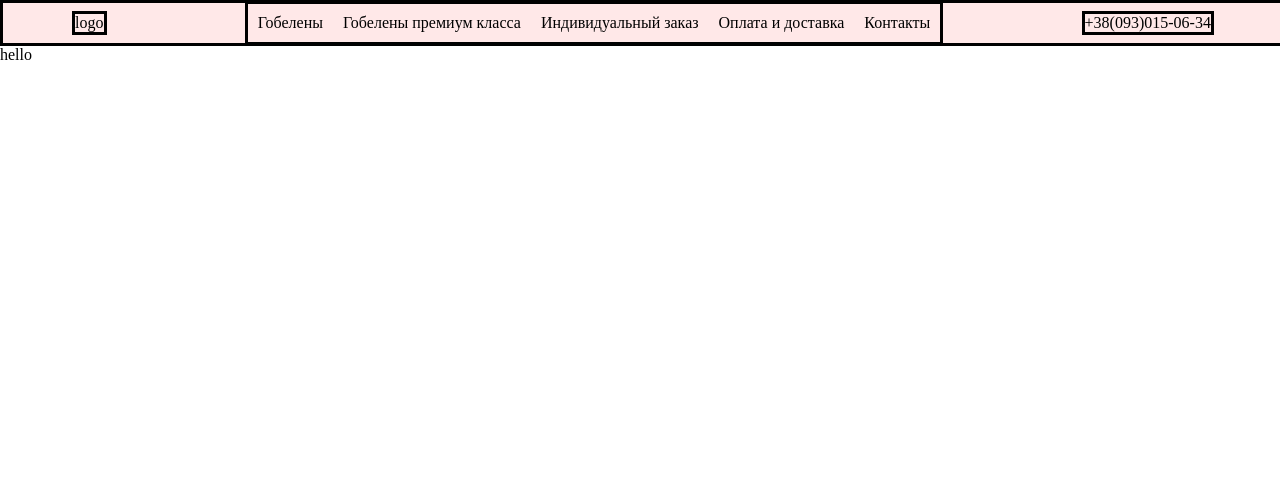
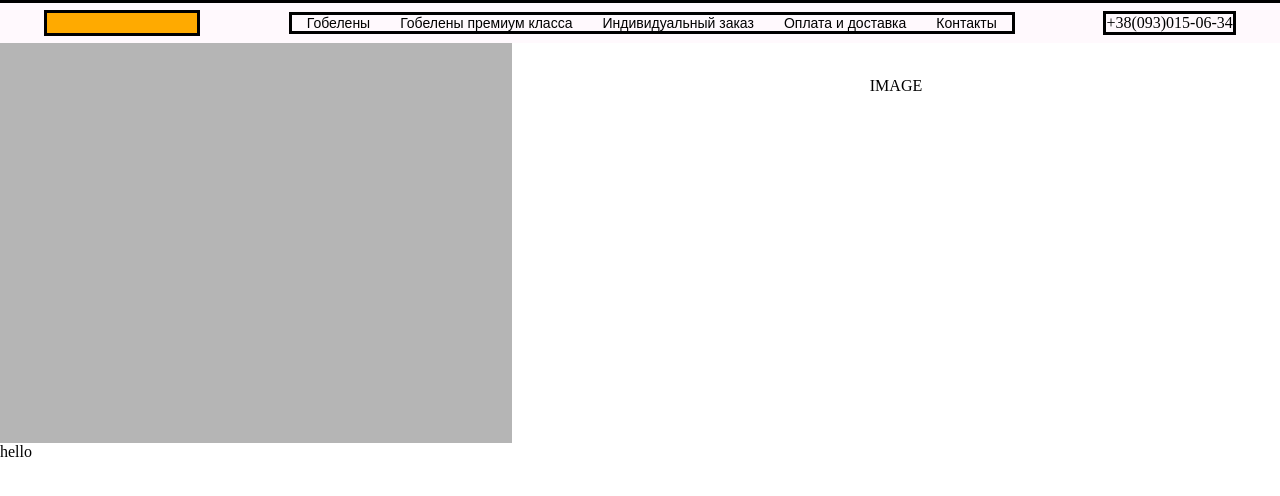
Before and after one commit to dawdawich/gerdamoon, a Next.js app: page / in a window 1280 px wide. Shown: the top 496 px of the page. Built offline with nearby package versions, Linux system fonts and the light colour scheme.

Commit message:
added content component improvements to header added some content to index page

```diff
--- /dev/null
+++ b/components/content/content.js
@@ -0,0 +1,14 @@
+const contentStyle = {
+    display: 'flex',
+    height: '400px',
+    width: '100%',
+    background: '#ffffff'
+};
+
+const Content = (props) => (
+    <div style={contentStyle}>
+        {props.children}
+    </div>
+);
+
+export default Content;
--- a/components/header/header.js
+++ b/components/header/header.js
@@ -4,7 +4,9 @@ const Header = () => (
     <div>
         <Headroom>
             <div className='header'>
-                <div className='headerItem'>logo</div>
+                <div className='headerItem'>
+                    <div className='logo' />
+                </div>
                 <div className='headerItem' id='nav'>
                     <div className='nav-item'>Гобелены</div>
                     <div className='nav-item'>Гобелены премиум класса</div>
@@ -15,7 +17,7 @@ const Header = () => (
                 <div className='headerItem'>+38(093)015-06-34</div>
                 <style jsx>{`
                     .header {
-                        background: #ffe8e8;
+                        background: #fff9fd;
                         display: flex;
                         justify-content: space-around;
                         flex-direction: row;
@@ -25,20 +27,28 @@ const Header = () => (
                         height: 40px;
                         left: 0;
                         top: 0;
-                        border: 3px solid;
                     }
 
                     #nav {
                         display: flex;
                         justify-content: space-around;
+                        font-size: 14px;
+                        font-family: 'Arial';
                     }
 
                     .nav-item {
-                        padding: 10px;
+                        padding-left: 15px;
+                        padding-right: 15px;
                     }
 
                     .headerItem {
                         border: 3px solid;
+                    }
+
+                    .logo {
+                        width: 150px;
+                        height: 20px;
+                        background: #ffaa00;
                     }
 
                 `}</style>
--- a/components/layout/layout.js
+++ b/components/layout/layout.js
@@ -1,5 +1,5 @@
 import React from "react";
-import Header from "../header/header"
+import Header from "../header/Header"
 
 export default class Layout extends React.Component {
     render() {
--- a/package.json
+++ b/package.json
@@ -15,6 +15,7 @@
     "cross-env": "^5.2.0",
     "next": "^7.0.2",
     "react": "^16.5.2",
+    "react-bootstrap": "^0.32.4",
     "react-dom": "^16.5.2",
     "react-headroom": "^2.2.4"
   }
--- a/pages/index.js
+++ b/pages/index.js
@@ -1,13 +1,23 @@
 import Header from "../components/header/header"
-import React from "react"
+import Content from "../components/content/content"
 
 
 export default () => (
     <div>
         <Header/>
-        <div style={{ height: '5000px' }}>
-            hello
-        </div>
+        <Content>
+            <div style={{ width: '40%', background: '#b5b5b5' }}>
+            </div>
+            <div style={{ width: '60%' }} >
+                <img src=''/>
+                <p style={{ textAlign: 'center' }}>IMAGE</p>
+            </div>
+        </Content>
+        <Content>
+            <div>
+                hello
+            </div>
+        </Content>
         <style global jsx>{`
       body {
         margin: 0;
```
Also changed, not shown: 1 other file (tests, documents, lock files or other folders).
